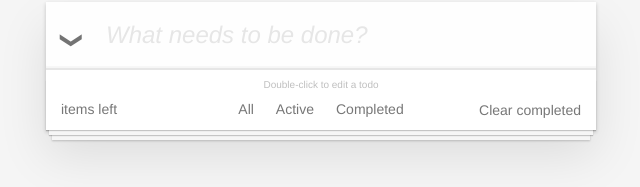
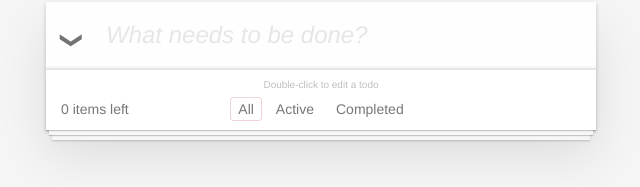
Before and after one commit to nicewaytodoit/tdoo-v0, a React (Create React App) app: page / in a window 1280 px wide. Shown: the part 128-315 px from the top of the page, without its empty margins (319-959 px from the left). Built offline with nearby package versions, Linux system fonts and the light colour scheme.

Commit message:
Items left, Clear Completed, and All selection

```diff
--- a/src/components/Footer/Footer.js
+++ b/src/components/Footer/Footer.js
@@ -9,12 +9,15 @@ const footer = (props) => {
             <div className="info">
                 <p>Double-click to edit a todo</p>
             </div>
-            <Counter remaining={''} />
-            <Filter />
+            <Counter
+                remaining={props.remaining} />
+            <Filter
+                visibility={props.visibility}
+            />
             <button
                 className="clear-completed"
                 onClick={props.removeCompleted}
-                display={props.todosLength > props.remaining ? 'block' : 'none'} >
+                style={{display: (props.todosLength > props.remaining) ? 'block' : 'none' }} >
                 Clear completed
             </button >
         </footer >
--- a/src/containers/App/App.js
+++ b/src/containers/App/App.js
@@ -19,10 +19,10 @@ class App extends Component {
     uid: 0
   }
 
-  filteredTodos = (todos) => filters[this.state.visibility](todos);
-  remaining = (todos) => filters.active(todos).length;
+  filteredTodos = () => filters[this.state.visibility](this.state.todos);
+  remaining = () => filters.active(this.state.todos).length;
   allDone = {
-    get: () => (this.remaining(this.state.todos) === 0),
+    get: () => (this.remaining() === 0),
     set: (value) => {
       const newArray = this.state.todos.map((todo) => {
         return {
@@ -32,7 +32,8 @@ class App extends Component {
       });
       // console.log('Check all', this.state.todos, newArray);
       this.saveTodos(newArray);
-    }};
+    }
+  };
 
   componentWillMount() {
     const initData = tdooStorage.fetch();
@@ -95,7 +96,8 @@ class App extends Component {
   }
 
   removeCompleted = () => {
-      this.todos = filters.active(this.todos)
+    const newTodos = [...filters.active(this.state.todos)];
+    this.saveTodos(newTodos);
   }
 
 
@@ -133,7 +135,12 @@ class App extends Component {
           cancelEdit={this.cancelEdit}
           todoCompleted={this.todoCompleted}
         />
-          <Footer />
+        <Footer
+          visibility={this.state.visibility}
+          remaining={this.remaining()}
+          todosLength={this.state.todos.length}
+          removeCompleted={this.removeCompleted}
+        />
       </section>
     );
   }
```
Lines whose indentation alone changed are shown as unchanged.
